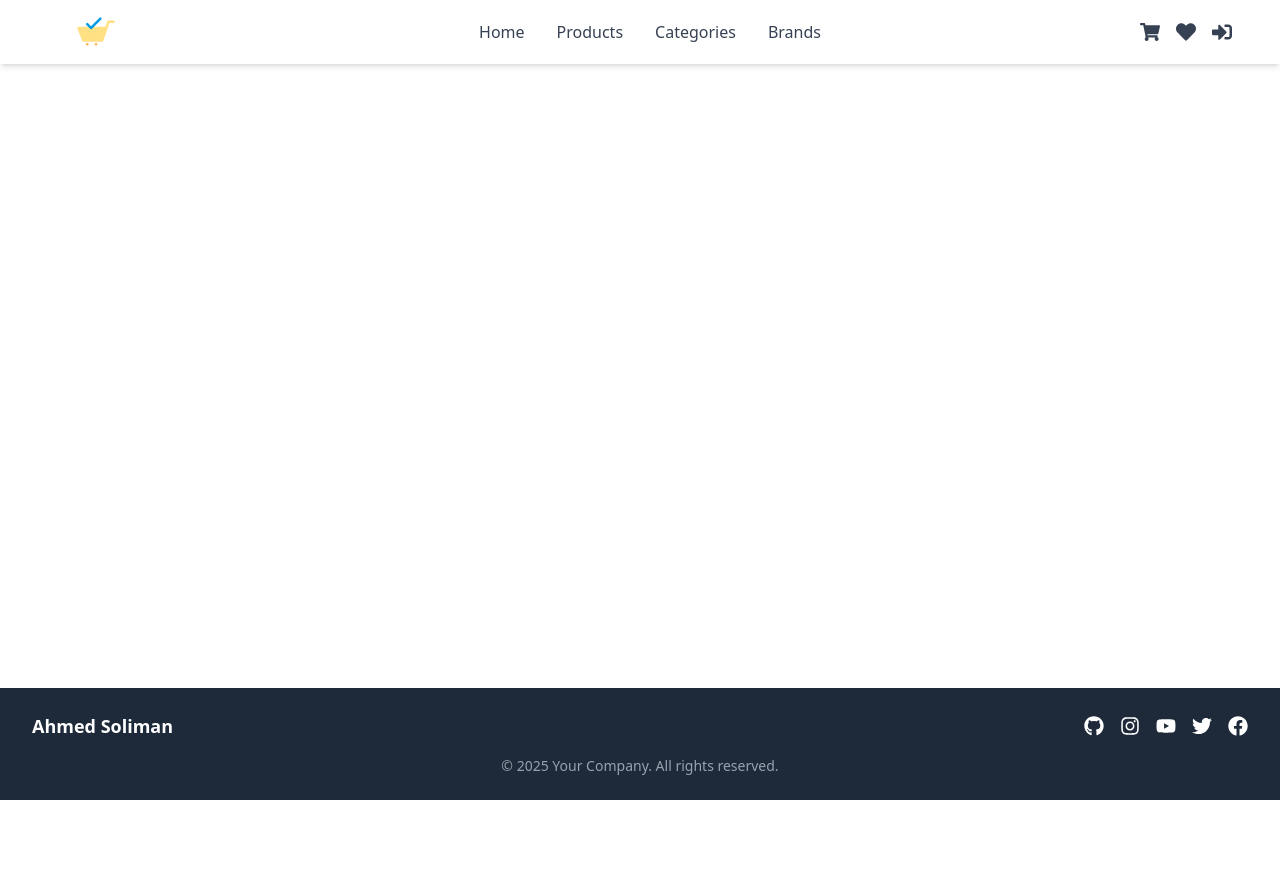
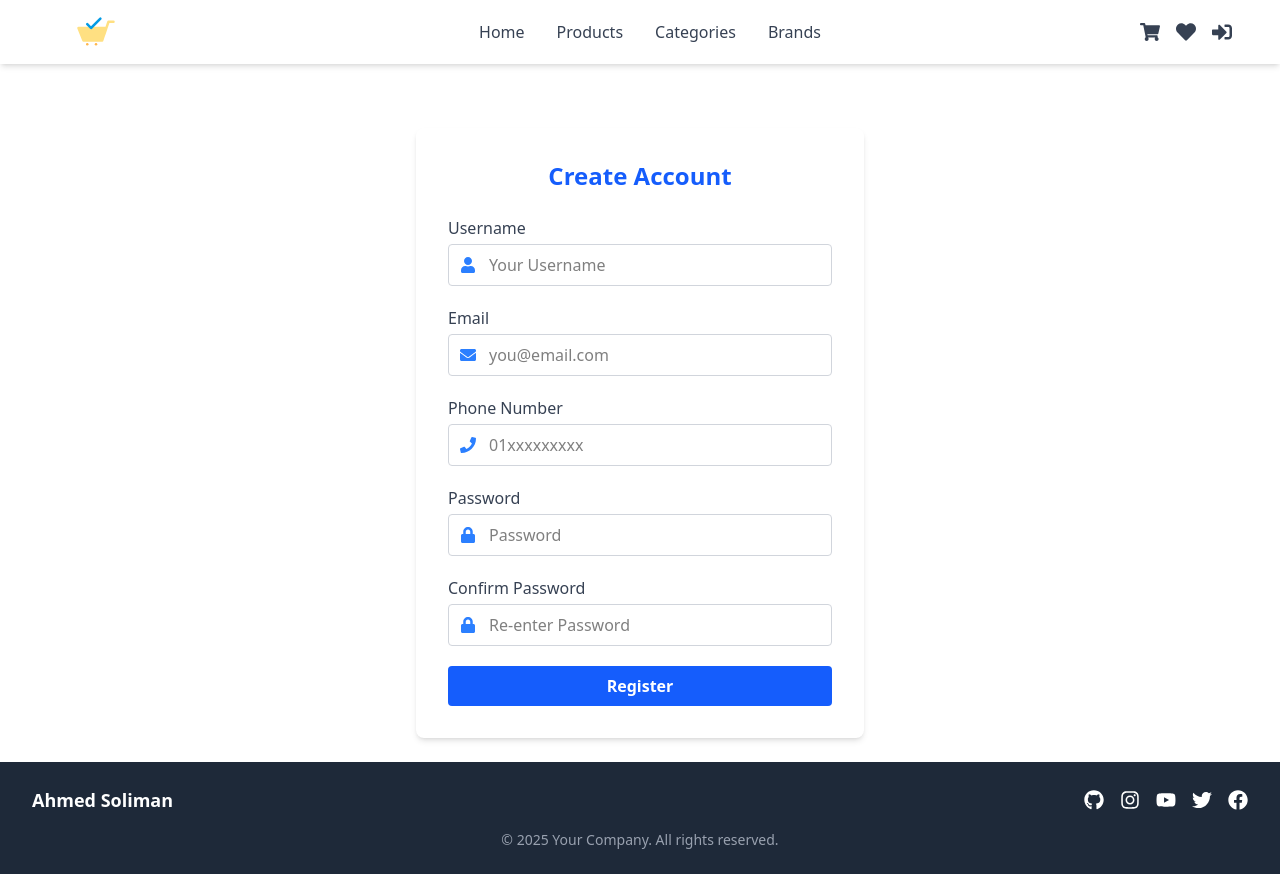
Before and after one commit to A7madSoliman/FreshCart-Ecommerce, a React (Vite) app: page /register in a window 1280 px wide. Before the commit the page ends 800 px from the top, so only its background shows below. Built offline with nearby package versions, Linux system fonts and the light colour scheme.

Commit message:
handle register page

```diff
--- a/package.json
+++ b/package.json
@@ -11,11 +11,15 @@
   },
   "dependencies": {
     "@tailwindcss/vite": "^4.1.7",
+    "axios": "^1.9.0",
+    "formik": "^2.4.6",
     "react": "^19.1.0",
     "react-dom": "^19.1.0",
     "react-icons": "^5.5.0",
     "react-router-dom": "^7.6.0",
-    "tailwindcss": "^4.1.7"
+    "react-toastify": "^11.0.5",
+    "tailwindcss": "^4.1.7",
+    "yup": "^1.6.1"
   },
   "devDependencies": {
     "@eslint/js": "^9.25.0",
--- a/src/App.tsx
+++ b/src/App.tsx
@@ -1,12 +1,24 @@
+import { Route, Routes } from "react-router-dom";
 import "./App.css";
 import Layout from "./Components/Layout";
+import Signin from "./Pages/Signin";
+import Register from "./Pages/Register";
+import Notfound from "./Pages/Notfound";
 
 function App() {
   return (
     <>
-      <Layout>
-        <div>{/* Add your page content here */}</div>
-      </Layout>
+      <Routes>
+        <Route path="/" element={<Layout />}>
+          <Route index element={<h1>Home</h1>} />
+          <Route path="products" element={<h1>Products</h1>} />
+          <Route path="categories" element={<h1>Categories</h1>} />
+          <Route path="brands" element={<h1>Brands</h1>} />
+          <Route path="signin" element={<Signin />} />
+          <Route path="register" element={<Register />} />
+          <Route path="*" element={<Notfound />} />
+        </Route>
+      </Routes>
     </>
   );
 }
--- a/src/Components/Layout.tsx
+++ b/src/Components/Layout.tsx
@@ -1,11 +1,16 @@
 import React from "react";
 import Navbar from "./Navbar";
 import Footer from "./Footer";
+import { Outlet } from "react-router-dom";
 
-const Layout: React.FC<{ children: React.ReactNode }> = ({ children }) => (
+const Layout: React.FC = () => (
   <div className="min-h-screen flex flex-col">
     <Navbar />
-    <main className="flex-1">{children}</main>
+    <main className="flex-1">
+      <div className="container mx-auto px-4 sm:px-6 lg:px-8 py-6">
+        <Outlet />
+      </div>
+    </main>
     <Footer />
   </div>
 );
--- /dev/null
+++ b/src/Pages/Notfound.tsx
@@ -0,0 +1,5 @@
+const Notfound = () => {
+  return <div>Notfound</div>;
+};
+
+export default Notfound;
--- /dev/null
+++ b/src/Pages/Register.tsx
@@ -0,0 +1,204 @@
+import { useFormik } from "formik";
+import { FaUser, FaEnvelope, FaPhone, FaLock } from "react-icons/fa";
+import * as Yup from "yup";
+
+const Register = () => {
+  const RegisterSchema = Yup.object({
+    name: Yup.string().min(2, "Too Short!").required("Username is required"),
+    email: Yup.string().email("Invalid email").required("Email is required"),
+    phone: Yup.string()
+      .matches(/^01[0125][0-9]{8}$/, "Invalid Egyptian phone number")
+      .required("Phone number is required"),
+    password: Yup.string()
+      .min(6, "Password too short")
+      .required("Password is required"),
+    rePassword: Yup.string()
+      .oneOf([Yup.ref("password")], "Passwords must match")
+      .required("Please confirm your password"),
+  });
+
+  function sendDataToRegister() {
+    // This function can be used to send the form data to your backend
+    console.log("Sending data to register:");
+    // Example: axios.post('/api/register', values)
+  }
+
+  const formik = useFormik({
+    initialValues: {
+      name: "",
+      email: "",
+      phone: "",
+      password: "",
+      rePassword: "",
+    },
+
+    validationSchema: RegisterSchema,
+    onSubmit: sendDataToRegister,
+  });
+
+  console.log(formik);
+
+  return (
+    <div className="max-w-md mx-auto bg-white rounded-lg shadow-md p-8 mt-10">
+      <h2 className="text-2xl font-bold text-blue-600 mb-6 text-center">
+        Create Account
+      </h2>
+      <form className="space-y-5" onSubmit={formik.handleSubmit}>
+        {/* Username */}
+        <div>
+          <label
+            className="block mb-1 font-medium text-gray-700"
+            htmlFor="name"
+          >
+            Username
+          </label>
+          <div className="relative">
+            <span className="absolute inset-y-0 left-0 flex items-center pl-3 text-blue-500">
+              <FaUser />
+            </span>
+            <input
+              type="text"
+              name="name"
+              id="name"
+              className="pl-10 pr-4 py-2 w-full border border-gray-300 rounded focus:outline-none focus:ring-2 focus:ring-blue-500"
+              placeholder="Your Username"
+              onChange={formik.handleChange}
+              value={formik.values.name}
+              onBlur={formik.handleBlur}
+            />
+          </div>
+          {formik.touched.name && formik.errors.name && (
+            <div className="text-red-500 text-sm mt-1">
+              {formik.errors.name}
+            </div>
+          )}
+        </div>
+        {/* Email */}
+        <div>
+          <label
+            className="block mb-1 font-medium text-gray-700"
+            htmlFor="email"
+          >
+            Email
+          </label>
+          <div className="relative">
+            <span className="absolute inset-y-0 left-0 flex items-center pl-3 text-blue-500">
+              <FaEnvelope />
+            </span>
+            <input
+              type="email"
+              name="email"
+              id="email"
+              className="pl-10 pr-4 py-2 w-full border border-gray-300 rounded focus:outline-none focus:ring-2 focus:ring-blue-500"
+              placeholder="you@email.com"
+              onChange={formik.handleChange}
+              value={formik.values.email}
+              onBlur={formik.handleBlur}
+            />
+          </div>
+          {formik.touched.email && formik.errors.email && (
+            <div className="text-red-500 text-sm mt-1">
+              {formik.errors.email}
+            </div>
+          )}
+        </div>
+        {/* Phone */}
+        <div>
+          <label
+            className="block mb-1 font-medium text-gray-700"
+            htmlFor="phone"
+          >
+            Phone Number
+          </label>
+          <div className="relative">
+            <span className="absolute inset-y-0 left-0 flex items-center pl-3 text-blue-500">
+              <FaPhone />
+            </span>
+            <input
+              type="tel"
+              name="phone"
+              id="phone"
+              className="pl-10 pr-4 py-2 w-full border border-gray-300 rounded focus:outline-none focus:ring-2 focus:ring-blue-500"
+              placeholder="01xxxxxxxxx"
+              onChange={formik.handleChange}
+              value={formik.values.phone}
+              onBlur={formik.handleBlur}
+            />
+          </div>
+          {formik.touched.phone && formik.errors.phone && (
+            <div className="text-red-500 text-sm mt-1">
+              {formik.errors.phone}
+            </div>
+          )}
+        </div>
+        {/* Password */}
+        <div>
+          <label
+            className="block mb-1 font-medium text-gray-700"
+            htmlFor="password"
+          >
+            Password
+          </label>
+          <div className="relative">
+            <span className="absolute inset-y-0 left-0 flex items-center pl-3 text-blue-500">
+              <FaLock />
+            </span>
+            <input
+              type="password"
+              name="password"
+              id="password"
+              className="pl-10 pr-4 py-2 w-full border border-gray-300 rounded focus:outline-none focus:ring-2 focus:ring-blue-500"
+              placeholder="Password"
+              onChange={formik.handleChange}
+              value={formik.values.password}
+              onBlur={formik.handleBlur}
+            />
+          </div>
+          {formik.touched.password && formik.errors.password && (
+            <div className="text-red-500 text-sm mt-1">
+              {formik.errors.password}
+            </div>
+          )}
+        </div>
+        {/* Re-password */}
+        <div>
+          <label
+            className="block mb-1 font-medium text-gray-700"
+            htmlFor="rePassword"
+          >
+            Confirm Password
+          </label>
+          <div className="relative">
+            <span className="absolute inset-y-0 left-0 flex items-center pl-3 text-blue-500">
+              <FaLock />
+            </span>
+            <input
+              type="password"
+              name="rePassword"
+              id="rePassword"
+              className="pl-10 pr-4 py-2 w-full border border-gray-300 rounded focus:outline-none focus:ring-2 focus:ring-blue-500"
+              placeholder="Re-enter Password"
+              onChange={formik.handleChange}
+              value={formik.values.rePassword}
+              onBlur={formik.handleBlur}
+            />
+          </div>
+          {formik.touched.rePassword && formik.errors.rePassword && (
+            <div className="text-red-500 text-sm mt-1">
+              {formik.errors.rePassword}
+            </div>
+          )}
+        </div>
+        {/* Submit */}
+        <button
+          type="submit"
+          className="w-full bg-blue-600 hover:bg-blue-700 text-white font-semibold py-2 rounded transition-colors duration-200"
+        >
+          Register
+        </button>
+      </form>
+    </div>
+  );
+};
+
+export default Register;
--- /dev/null
+++ b/src/Pages/Signin.tsx
@@ -0,0 +1,5 @@
+const Signin = () => {
+  return <div>Signin</div>;
+};
+
+export default Signin;
```
Also changed, not shown: 1 other file (tests, documents, lock files or other folders).
